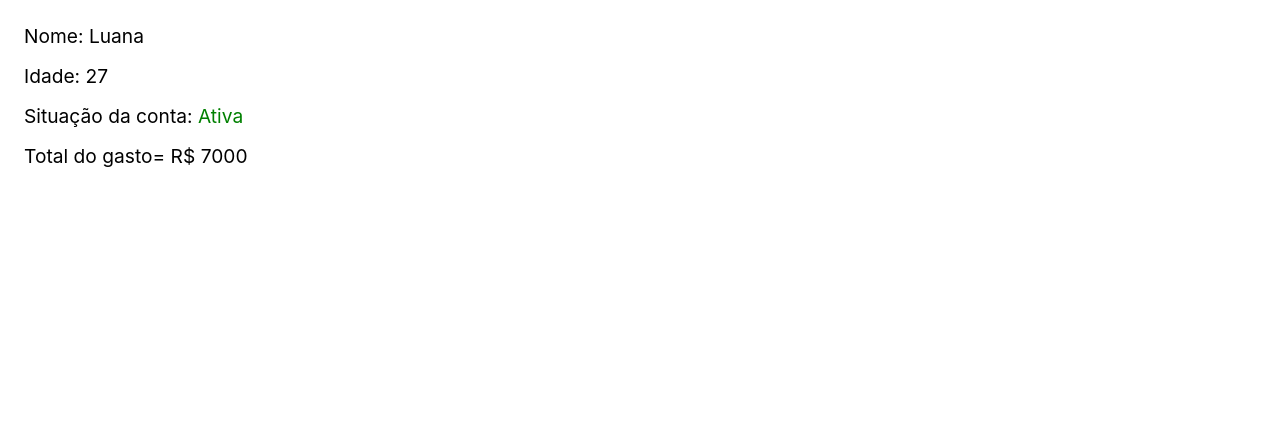
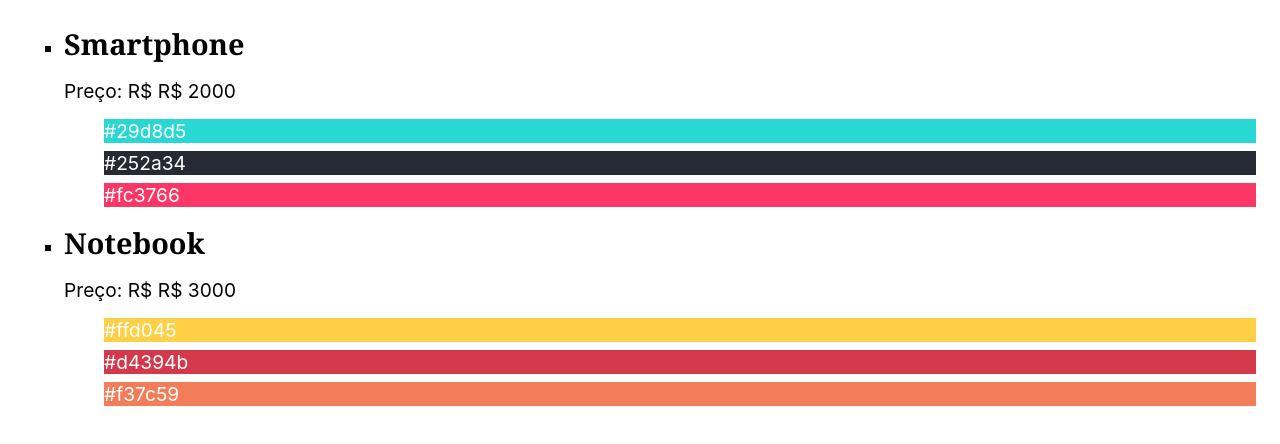
Before and after one commit to Srbentu/react_first, a React (Create React App) app in the folder appreact/: page / in a window 1280 px wide. Shown: the top 444 px of the page. Built offline with nearby package versions, Linux system fonts and the light colour scheme.

Commit message:
JSX Arrays 2

```diff
--- a/appreact/package.json
+++ b/appreact/package.json
@@ -34,5 +34,7 @@
       "last 1 firefox version",
       "last 1 safari version"
     ]
-  }
+  },
+  "main": "index.js",
+  "license": "MIT"
 }
--- a/appreact/src/App.js
+++ b/appreact/src/App.js
@@ -1,45 +1,46 @@
+// Organize os produtos como mostrado no vídeo
+// Mostre apenas produtos que forem mais caros que R$ 1500
+const produtos = [
+    {
+        id: 1,
+        nome: 'Smartphone',
+        preco: 'R$ 2000',
+        cores: ['#29d8d5', '#252a34', '#fc3766'],
+    },
+    {
+        id: 2,
+        nome: 'Notebook',
+        preco: 'R$ 3000',
+        cores: ['#ffd045', '#d4394b', '#f37c59'],
+    },
+    {
+        id: 3,
+        nome: 'Tablet',
+        preco: 'R$ 1500',
+        cores: ['#365069', '#47c1c8', '#f95786'],
+    },
+];
 
-// Mostre os dados da aplicação, como aprensetado no vídeo
-// Não utilize CSS externo, use o style para mudar as cores
-// Se a situação estiver ativa pinte de verde, inativa vermelho
-// Se o gasto for maior que 10000 mostre uma mensagem
-
-const luana = {
-    cliente: 'Luana',
-    idade: 27,
-    compras: [
-        { nome: 'Notebook', preco: 'R$ 2500' },
-        { nome: 'Geladeira', preco: 'R$ 3000' },
-        { nome: 'Smartphone', preco: 'R$ 1500' },
-    ],
-    ativa: true,
+const App = () => {
+    return <section>
+        <ul>
+            {produtos
+                .filter((produto) => Number(produto.preco.replace('R$ ', ''))    > 1500)
+                .map((produto) => (
+                    <li key={produto.id}>
+                        <h1>{produto.nome}</h1>
+                        <p>Preço: R$ {produto.preco}</p>
+                        <ul>
+                            {produto.cores.map((cor) => (
+                                <li key={cor} style={{ backgroundColor: cor, color: 'white' }}>
+                                    {cor}
+                                </li>
+                            ))}
+                        </ul>
+                    </li>
+                ))}
+        </ul>
+    </section>;
 };
 
-const mario = {
-    cliente: 'Mario',
-    idade: 31,
-    compras: [
-        { nome: 'Notebook', preco: 'R$ 2500' },
-        { nome: 'Geladeira', preco: 'R$ 3000' },
-        { nome: 'Smartphone', preco: 'R$ 1500' },
-        { nome: 'Guitarra', preco: 'R$ 3500' },
-    ],
-    ativa: false,
-};
-
-function App() {
-    const dados = luana;
-    const total = dados.compras.map(item => Number(item.preco.replace('R$ ', ''))).reduce((a, b) => a + b);
-    return (
-    <>
-        <p>Nome: {dados.cliente}</p>
-        <p>Idade: {dados.idade}</p>
-        <p>Situação da conta:<span style={{color: dados.ativa ? 'green' : 'red'}}> {dados.ativa ? 'Ativa' : 'Inativa'}</span></p>
-        <p>Total do gasto=  R$ {total} </p>
-        <p style={{ display: total >= 10000 ? 'block' : 'none'}}>Está gastando demais!!!!</p>
-
-    </>
-    );
-}
-
 export default App;
--- a/appreact/src/index.js
+++ b/appreact/src/index.js
@@ -1,10 +1,5 @@
+import ReactDOM from 'react-dom/client';
 import React from 'react';
-import ReactDOM from 'react-dom/client';
 import App from './App';
 
-const root = ReactDOM.createRoot(document.getElementById('root'));
-root.render(
-  <React.StrictMode>
-    <App />
-  </React.StrictMode>
-);
+ReactDOM.createRoot(document.getElementById('root')).render(<App/>);
```
